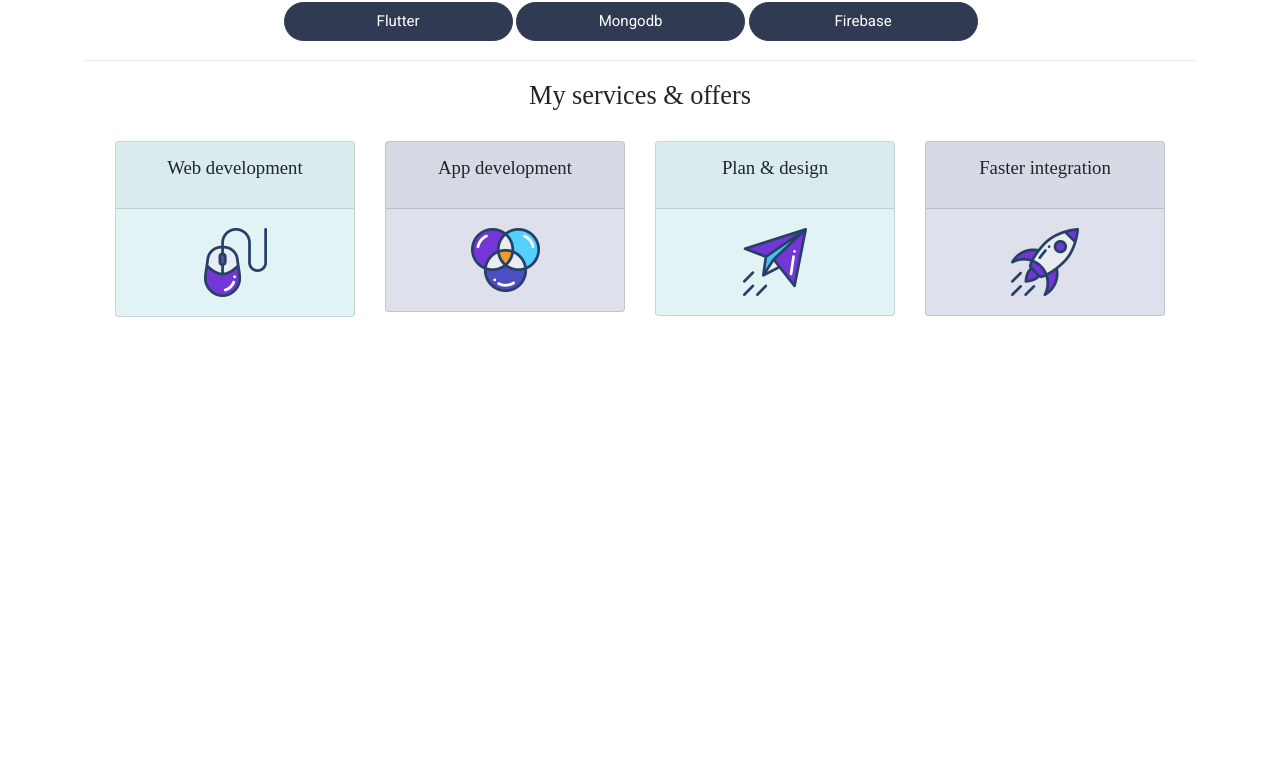
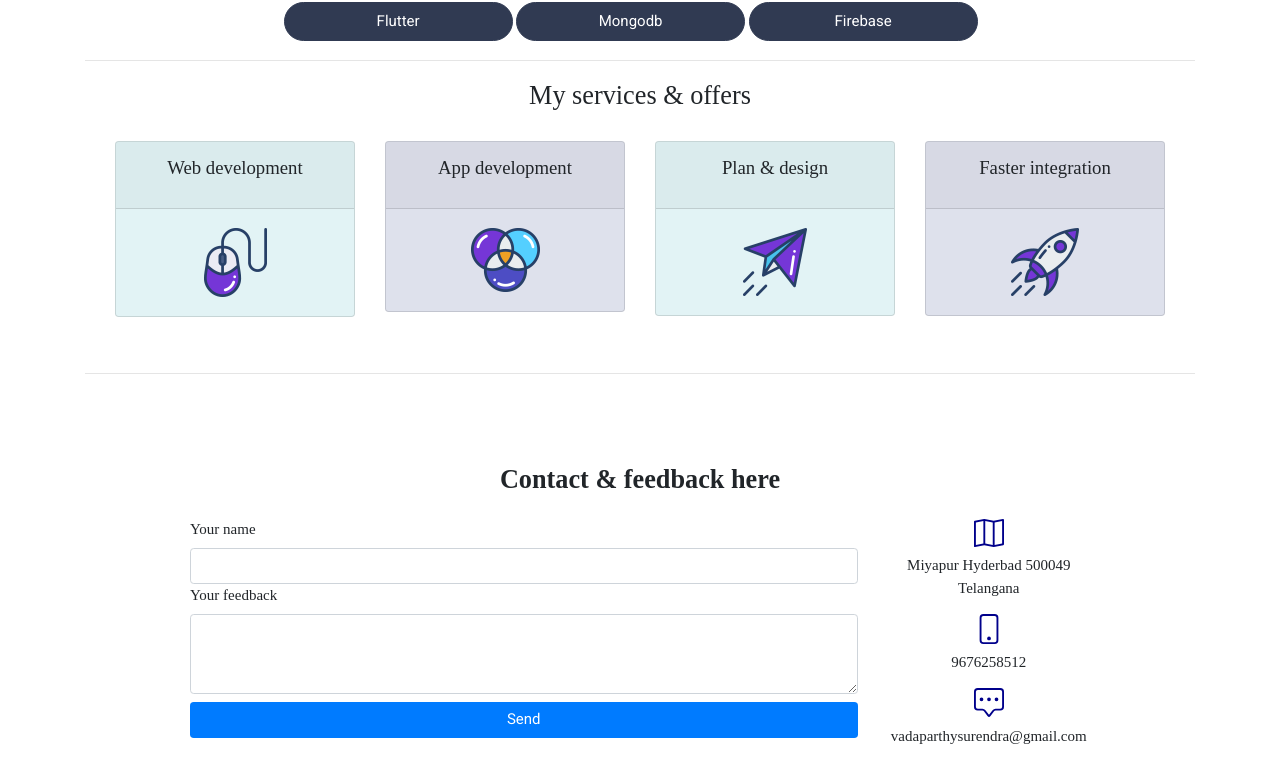
Before and after one commit to surendravj/Myportfolio, a React (Create React App) app: page / in a window 1280 px wide. Shown: the part 1382-2164 px from the top of the page. Before the commit the page ends 1747 px from the top, so only its background shows below. Built offline with nearby package versions, Linux system fonts and the light colour scheme; a web font is replaced by a local one.

Commit message:
Added contact and service

```diff
--- /dev/null
+++ b/src/API/API_helper.js
@@ -0,0 +1,29 @@
+const API = "https://forsurendra.herokuapp.com/api";
+
+
+
+export const saveCommentToDb = (body) => {
+    return fetch(`${API}/post`, {
+        method: "POST",
+        headers: {
+            Accept: "application/json",
+            "Content-Type": "application/json",
+        },
+        mode: 'no-cors',
+        body: JSON.stringify(body),
+    }).then(response => {
+        return response.json();
+    }).catch(e => console.log(e))
+};
+
+export const getAllComments = () => {
+    return fetch(`${API}/get`, {
+        method: "Get",
+        mode: 'no-cors',
+        headers: {
+            "Content-Type": "application/json"
+        },
+    }).then(response => {
+        return response.json();
+    }).catch(e => console.log(e));
+};
--- a/src/App.js
+++ b/src/App.js
@@ -6,7 +6,7 @@ import bannerImage2 from "./assets/images/about-us.png";
 import './index.css';
 import Service from "./components/Service";
 import Skill from './components/Skill';
-
+import Contact from "./components/Contact";
 
 function App() {
   const banner = () => {
@@ -72,9 +72,11 @@ function App() {
       <hr></hr>
       {secondBanner()}
       <hr></hr>
-      <Skill/>
+      <Skill />
       <hr></hr>
-      <Service/>
+      <Service />
+      <hr></hr>
+      <Contact />
     </div>
   );
 }
--- /dev/null
+++ b/src/components/Contact.js
@@ -0,0 +1,115 @@
+import React, { useState } from 'react';
+import { saveCommentToDb } from '../API/API_helper';
+
+const Contact = () => {
+    const [buttonName, setbuttonName] = useState("Send");
+    const [buttonStatus, setbuttonStatus] = useState(1);
+    const [values, setvalues] = useState({
+        name: "",
+        comment: "",
+
+    });
+
+    const { name, comment } = values;
+
+    const onHandleChange = name => event => {
+        setvalues({ ...values, error: false, [name]: event.target.value })
+    };
+
+    const isButtonChange = (button) => {
+        if (button === 1) {
+            return (
+                <button className="btn btn-block bg-primary  btn-md btn-rounded text-white" onClick={onFormSubmit}>{buttonName}</button>
+            )
+        }
+        if (button === 2) {
+            return (
+                <button className="btn btn-block bg-success text-white btn-md btn-rounded" onClick={onFormSubmit}>{buttonName}</button>
+            )
+        }
+        else {
+            return (
+                <button className="btn btn-block bg-danger btn-md btn-rounded text-white" onClick={onFormSubmit}>{buttonName}</button>
+            )
+        }
+    }
+
+    const onFormSubmit = event => {
+        if (name !== "" && comment !== "") {
+            event.preventDefault();
+            setbuttonName('Submitting.....')
+            saveCommentToDb({ name, comment })
+                .then(data => {
+                    setvalues({ ...values, name: "", comment: "" })
+                    setbuttonName("Thank you for your feedback :)");
+                    setbuttonStatus(2)
+                })
+                .catch((err) => {
+                    console.log(err);
+                    setbuttonName("Something went wrong try again after sometime");
+                    setbuttonStatus(3);
+                });
+        }
+    }
+
+    return (
+        <div className="container my-5 py-5 z-depth-1">
+            <section className=" px-md-5 mx-md-5 dark-grey-text">
+                <h3 className="font-weight-bold mb-4 head text-center">Contact & feedback here</h3>
+                <div className="row">
+                    <div className="col-md-9 mb-md-0 mb-5">
+                        <form>
+                            <div className="row">
+                                <div className="col-md-12">
+                                    <div className="md-form mb-0">
+                                        <label className="para">Your name</label>
+                                        <input type="text" required onChange={onHandleChange('name')} value={name} id="contact-name" className="form-control" />
+                                    </div>
+                                </div>
+                            </div>
+                            <div className="row">
+                                <div className="col-md-12">
+                                    <div className="md-form">
+                                        <label className="para">Your feedback</label>
+                                        <textarea id="contact-message" required onChange={onHandleChange('comment')} value={comment} className="form-control md-textarea" rows="3"></textarea>
+                                    </div>
+                                </div>
+                            </div>
+                        </form>
+                        <div className="text-center text-md-left mt-2">
+                            {isButtonChange(buttonStatus)}
+                        </div>
+                    </div>
+                    <div className="col-md-3 text-center">
+                        <ul className="list-unstyled mb-0">
+                            <li>
+                                <svg className="bi bi-map" width="2em" height="2em" viewBox="0 0 16 16" fill="darkblue" xmlns="http://www.w3.org/2000/svg">
+                                    <path fillRule="evenodd" d="M15.817.613A.5.5 0 0116 1v13a.5.5 0 01-.402.49l-5 1a.502.502 0 01-.196 0L5.5 14.51l-4.902.98A.5.5 0 010 15V2a.5.5 0 01.402-.49l5-1a.5.5 0 01.196 0l4.902.98 4.902-.98a.5.5 0 01.415.103zM10 2.41l-4-.8v11.98l4 .8V2.41zm1 11.98l4-.8V1.61l-4 .8v11.98zm-6-.8V1.61l-4 .8v11.98l4-.8z" clipRule="evenodd" />
+                                </svg>
+                                <p className="para">Miyapur Hyderbad 500049 Telangana</p>
+                            </li>
+                            <li>
+
+                                <svg className="bi bi-phone" width="2em" height="2em" viewBox="0 0 16 16" fill="darkblue" xmlns="http://www.w3.org/2000/svg">
+                                    <path fillRule="evenodd" d="M11 1H5a1 1 0 00-1 1v12a1 1 0 001 1h6a1 1 0 001-1V2a1 1 0 00-1-1zM5 0a2 2 0 00-2 2v12a2 2 0 002 2h6a2 2 0 002-2V2a2 2 0 00-2-2H5z" clipRule="evenodd" />
+                                    <path fillRule="evenodd" d="M8 14a1 1 0 100-2 1 1 0 000 2z" clipRule="evenodd" />
+                                </svg>
+                                <p className="para">9676258512</p>
+                            </li>
+                            <li>
+                                <svg className="bi bi-chat-square-dots" width="2em" height="2em" viewBox="0 0 16 16" fill="darkblue" xmlns="http://www.w3.org/2000/svg">
+                                    <path fillRule="evenodd" d="M14 1H2a1 1 0 00-1 1v8a1 1 0 001 1h2.5a2 2 0 011.6.8L8 14.333 9.9 11.8a2 2 0 011.6-.8H14a1 1 0 001-1V2a1 1 0 00-1-1zM2 0a2 2 0 00-2 2v8a2 2 0 002 2h2.5a1 1 0 01.8.4l1.9 2.533a1 1 0 001.6 0l1.9-2.533a1 1 0 01.8-.4H14a2 2 0 002-2V2a2 2 0 00-2-2H2z" clipRule="evenodd" />
+                                    <path d="M5 6a1 1 0 11-2 0 1 1 0 012 0zm4 0a1 1 0 11-2 0 1 1 0 012 0zm4 0a1 1 0 11-2 0 1 1 0 012 0z" />
+                                </svg>
+                                <p className="para">vadaparthysurendra@gmail.com</p>
+                            </li>
+                        </ul>
+                    </div>
+                </div>
+            </section>
+        </div>
+
+    );
+}
+
+export default Contact;
```
